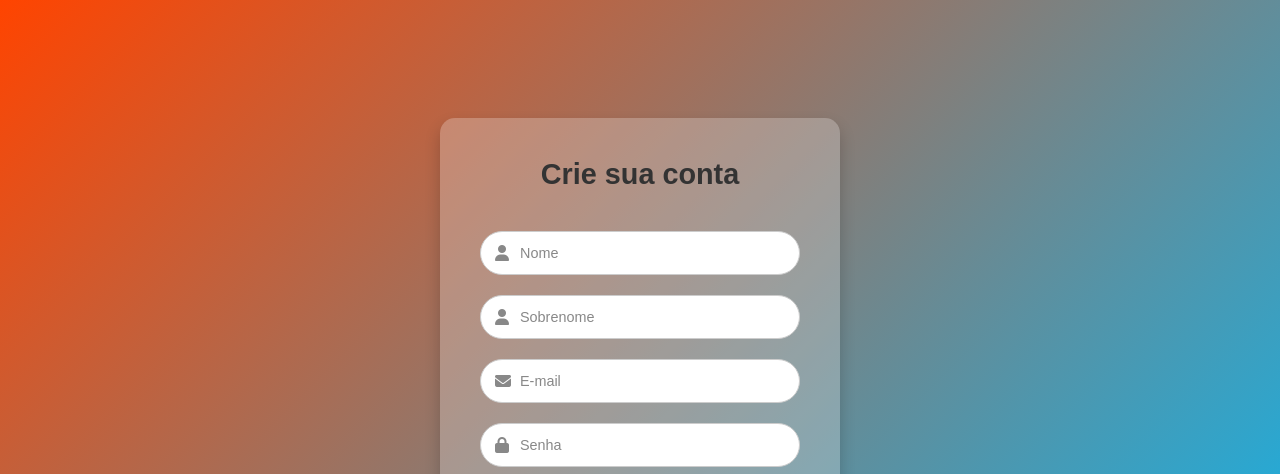
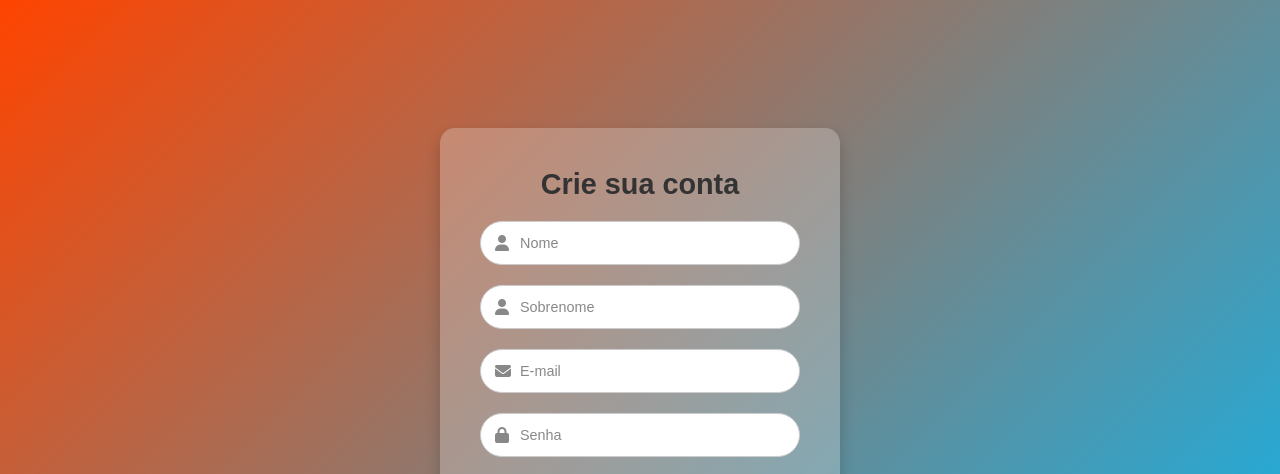
Before and after one commit to Twiiggg/firebaseauth, a plain HTML site: page index.html in a window 1280 px wide. Both pictures are taken after a click on the button "Criar conta". Shown: the top 474 px of the page. Drawn offline with Linux system fonts and the light colour scheme.

Commit message:
correção e mudança de erros pequenos

```diff
--- a/firebaseauth.js
+++ b/firebaseauth.js
@@ -80,13 +80,13 @@ signIn.addEventListener("click", (event) => {
     const auth = getAuth(); // Configura o serviço de autenticação
 
     // Realiza o login com e-mail e senha
-    signInWithEmailAndPassword(auth, email, password).then((userCredential) => {
+    signInWithEmailAndPassword(auth, email, password)
+    .then((userCredential) => {
         showMessage("Usuário logado com sucesso", "signInMessage"); // Exibe mensagem de sucesso
         const user = userCredential.user;
 
         // Salva o ID do usuário no localStorage
         localStorage.setItem("loggedInUserId", user.uid);
-        console.log("USER UID: " + user.uid)
 
         window.location.href = "homepage.html"; //Redireciona para a página inicial
     })
--- a/homepage.js
+++ b/homepage.js
@@ -26,7 +26,7 @@ onAuthStateChanged(auth, (user) => {
     //se o ID estiver no localStorage, tenta obter os dados do firestore
     if (loggedInUserId) {
         console.log(user);
-        const docRef = doc(db, "Users", loggedInUserId); // referecia ao doc do user no firestore
+        const docRef = doc(db, "users", loggedInUserId); // referecia ao doc do user no firestore
 
         getDoc(docRef) // busca o doc
         .then((docSnap) => {
--- a/index.html
+++ b/index.html
@@ -11,10 +11,10 @@
 </head>
 
 <body>
-    <div class="container" id="signUp" style="display: none">
+    <div class="container" id="signup" style="display: none;">
         <h1 class="form-title">Crie sua conta</h1>
         <form method="post" action="">
-            <div id="signUpMessage" class="messageDiv"></div>
+            <div id="signUpMessage" class="messageDiv" style="display: none;"></div>
             <div class="input-group">
                 <i class="fas fa-user"></i>
                 <input type="text" id="fName" placeholder=" " required>
--- a/script.js
+++ b/script.js
@@ -2,7 +2,7 @@
 const signUpButton = document.getElementById('signUpButton');
 const signInButton = document.getElementById('signInButton');
 const signInForm = document.getElementById('signIn');
-const signUpForm = document.getElementById('signUp');
+const signUpForm = document.getElementById('signup');
 
 //quando o botão de cadastro é clicado, esconde o formulário de login e mostra o de cadastro
 signUpButton.addEventListener('click', function() {
```
